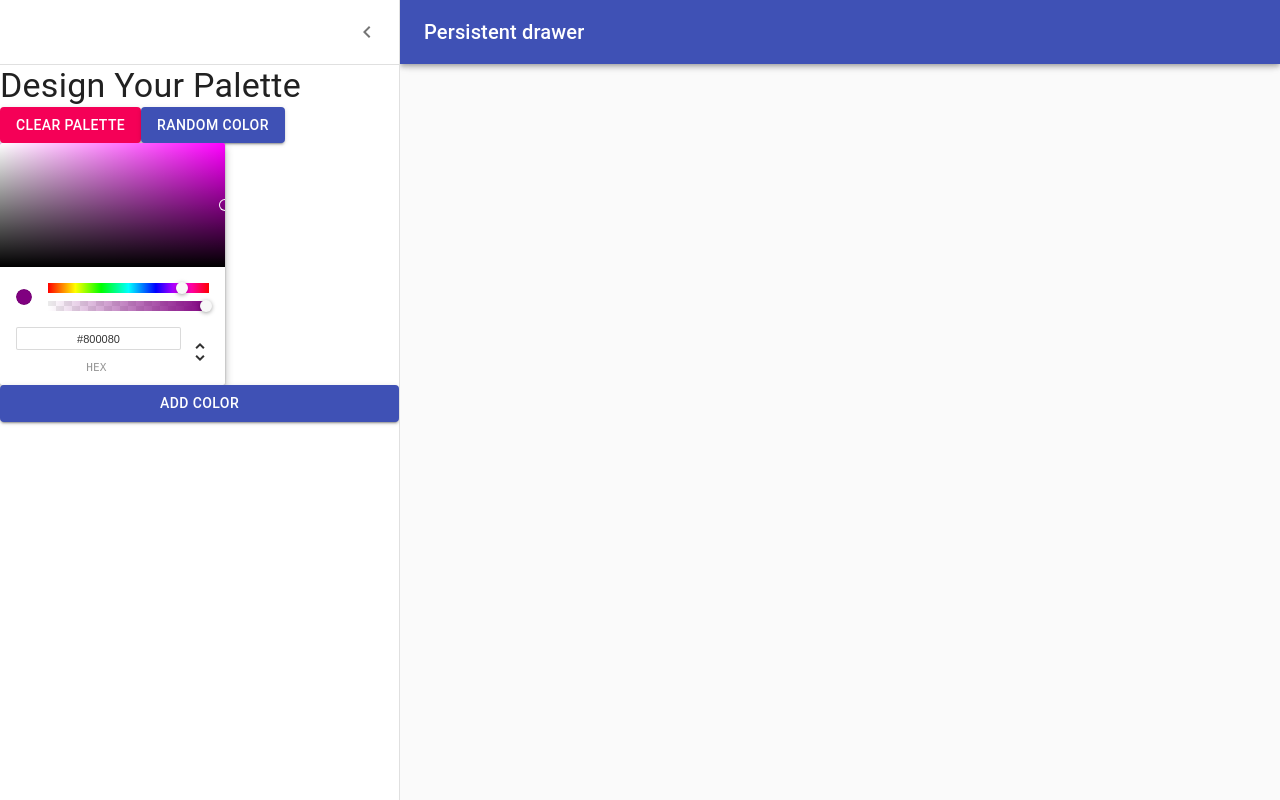
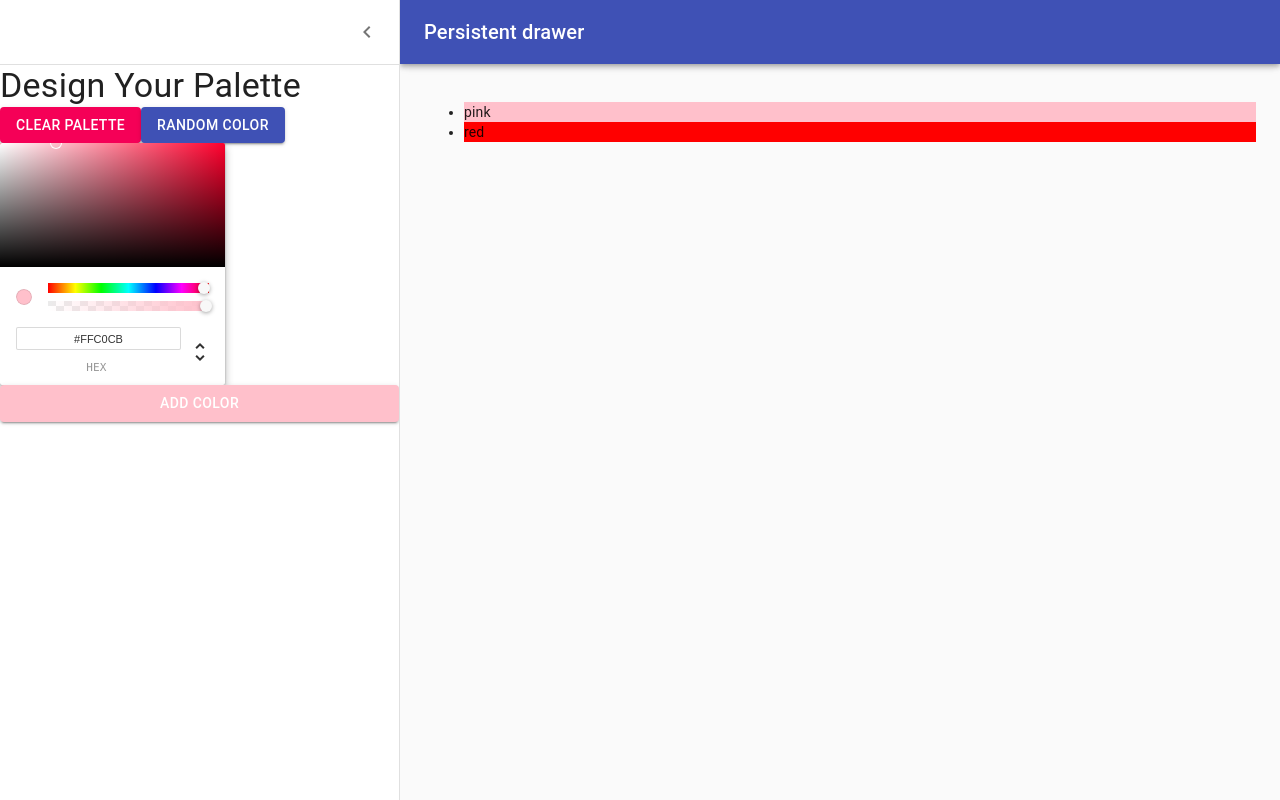
Before and after one commit to HitenSidapara/ReactColorsAppProject, a React (Create React App) app: page /palette/new in a window 1280 px wide. Both pictures are taken after a click on the button "Open drawer". Built offline with nearby package versions, Linux system fonts and the light colour scheme.

Commit message:
[ADD] : Connect ColorPicker To Button

```diff
--- a/src/NewPaletteForm.js
+++ b/src/NewPaletteForm.js
@@ -74,7 +74,9 @@ const styles = theme => ({
 
 class NewPaletteForm extends Component {
     state = {
-        open: false
+        open: false,
+        currentColor: "pink",
+        colors: ["pink", "red"]
     };
 
     handleDrawerOpen = () => {
@@ -85,9 +87,17 @@ class NewPaletteForm extends Component {
         this.setState({ open: false });
     };
 
+    updateCurrentColor = (newColor) => {
+        this.setState({ currentColor: newColor.hex })
+    }
+
+    addNewColor = () => {
+        this.setState({ colors: [...this.state.colors, this.state.currentColor] })
+    }
+
     render() {
         const { classes } = this.props;
-        const { open } = this.state;
+        const { open, colors } = this.state;
 
         return (
             <div className={classes.root}>
@@ -137,10 +147,12 @@ class NewPaletteForm extends Component {
             </Button>
                     </div>
                     <ChromePicker
-                        color='purple'
-                        onChangeComplete={newColor => console.log(newColor)}
+                        color={this.state.currentColor}
+                        onChangeComplete={this.updateCurrentColor}
                     />
-                    <Button variant='contained' color='primary'>
+                    <Button variant='contained' color='primary'
+                        style={{ backgroundColor: this.state.currentColor }}
+                        onClick={this.addNewColor}>
                         Add Color
           </Button>
                 </Drawer>
@@ -150,6 +162,11 @@ class NewPaletteForm extends Component {
                     })}
                 >
                     <div className={classes.drawerHeader} />
+                    <ul>
+                        {colors.map(color => (
+                            <li style={{ backgroundColor: color }}>{color}</li>
+                        ))}
+                    </ul>
                 </main>
             </div>
         );
```
